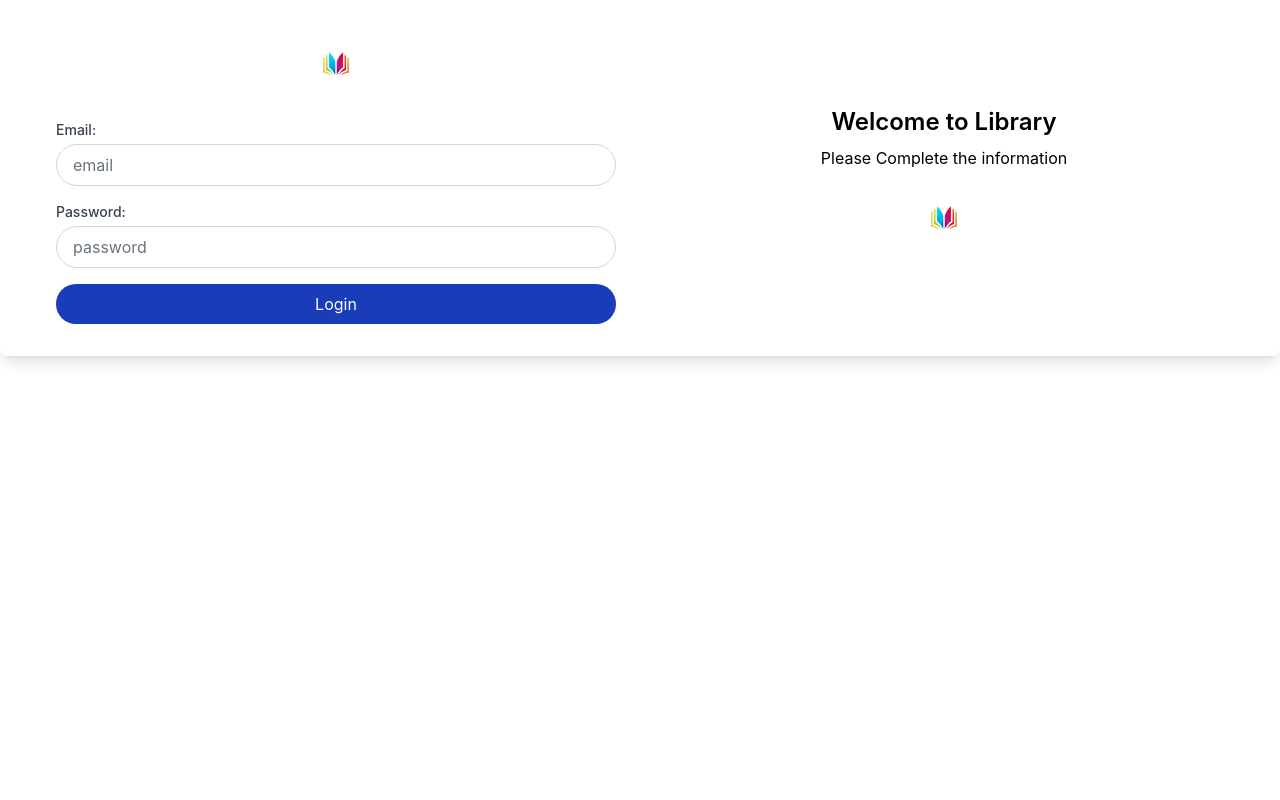
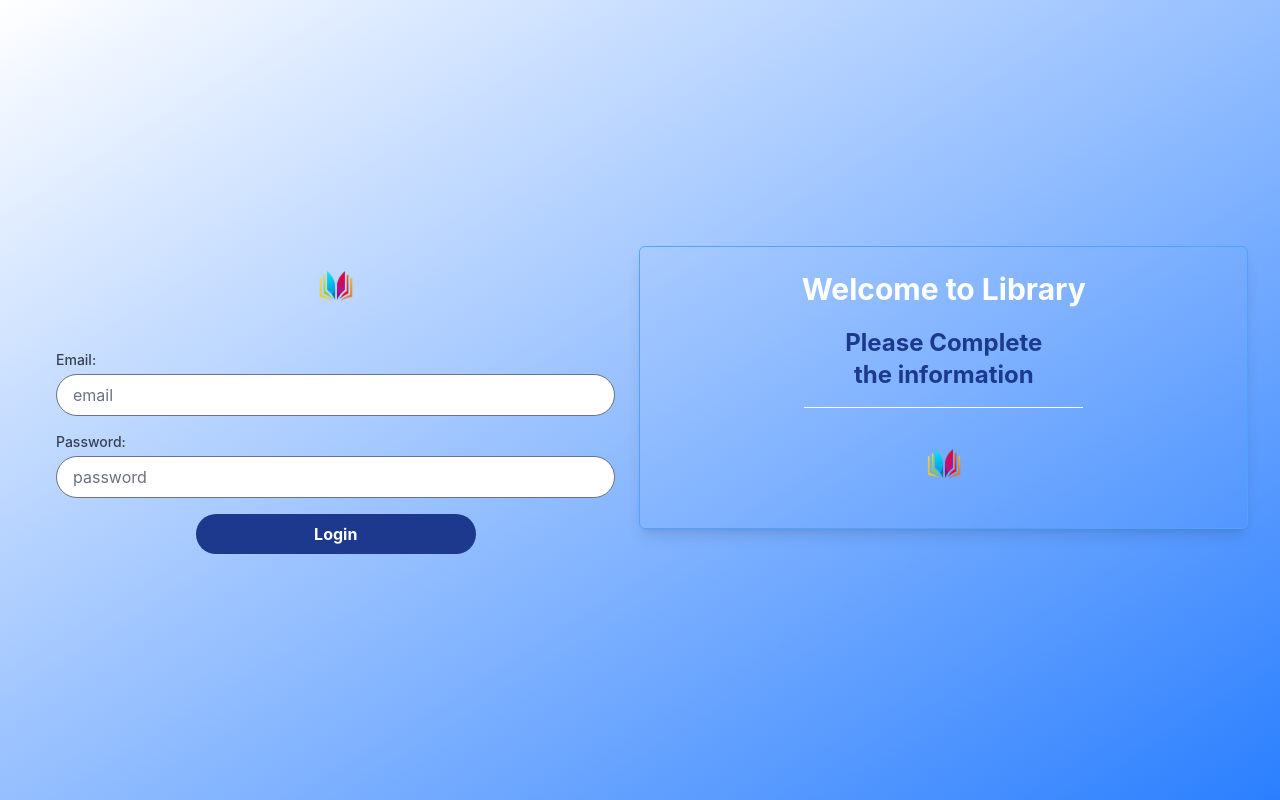
Before and after one commit to Roeurnvanneth/Project-LMS, a Vue app: page / in a window 1280 px wide. Built offline with nearby package versions, Linux system fonts and the light colour scheme.

Commit message:
login new

```diff
--- a/src/Auth/login.vue
+++ b/src/Auth/login.vue
@@ -10,18 +10,19 @@ const handleLogin = () => {
 </script>
 
 <template>
-  <div class="min-h-screen  flex items-center justify-center bg-gradient-to-br from-green-100 to-blue-200">
-    <div class="bg-white/40 backdrop-blur-md rounded-lg shadow-lg p-8 flex w-full max-w-5xl">
-      <div class="w-1/2 flex flex-col justify-center items-center space-y-6 px-6">
-        <img src="../assets/Lidrary.png" alt="Logo" class="w-16 h-16" />
-        <form @submit.prevent="handleLogin" class="w-full space-y-4">
+  <div class="relative h-full w-full flex items-center justify-center bg-gradient-to-br from-green-500 to-blue-500">
+    <div class="bg-white/40 backdrop-blur-md rounded-lg p-8 flex flex-col md:flex-row w-full max-w-5xl">
+      <!-- Left Section -->
+      <div class="w-full md:w-1/2 flex flex-col justify-center items-center space-y-6 px-6">
+        <img src="../assets/Lidrary.png" alt="Logo" class="w-20 h-20" />
+        <form @submit.prevent="handleLogin" class="space-y-4 h-full w-full">
           <div>
             <label class="block text-sm font-medium text-gray-700">Email:</label>
             <input
               type="email"
               placeholder="email"
               required
-              class="mt-1 w-full px-4 py-2 border border-gray-300 rounded-full focus:outline-none focus:ring-2 focus:ring-blue-400"
+              class="mt-1 w-full px-4 py-2 border border-gray-500 rounded-full focus:outline-none focus:ring-2 focus:ring-blue-400"
             />
           </div>
           <div>
@@ -30,27 +31,32 @@ const handleLogin = () => {
               type="password"
               placeholder="password"
               required
-              class="mt-1 w-full px-4 py-2 border border-gray-300 rounded-full focus:outline-none focus:ring-2 focus:ring-blue-400"
+              class="mt-1 w-full px-4 py-2 border border-gray-500 rounded-full focus:outline-none focus:ring-2 focus:ring-blue-400"
             />
           </div>
-          <button
-            type="submit"
-            class="w-full bg-blue-800 text-white py-2 rounded-full hover:bg-blue-900 transition"
-          >
-            Login
-          </button>
+          <div class="flex justify-center">
+            <button
+              type="submit"
+              class="w-1/2 bg-blue-900 font-bold text-white py-2 rounded-full hover:bg-blue-800 transition"
+            >
+              Login
+            </button>
+          </div>
         </form>
       </div>
 
-      <div class="w-1/2 flex flex-col justify-center items-center text-center bg-white/30 rounded-lg px-8">
-        <h2 class="text-2xl font-semibold text-black">Welcome to Library</h2>
-        <p class="text-green mt-2">Please Complete the information</p>
-        <div class="mt-4">
-          <img src="../assets/Lidrary.png" alt="Logo" class="w-16 h-16" />
+      <!-- Right Section -->
+      <div class="w-full md:w-[350px] h-full p-6 text-center border border-blue-400 rounded-md shadow-lg bg-white/60 backdrop-blur-md mt-8 md:mt-0">
+        <h2 class="text-3xl font-bold text-white">Welcome to Library</h2>
+        <p class="text-blue-900 font-bold text-2xl mt-5">
+          Please Complete <br />
+          the information
+        </p>
+        <hr class="my-4 border-t border-white w-1/2 mx-auto" />
+        <div class="mt-4 flex justify-center">
+          <img src="../assets/Lidrary.png" alt="Logo" class="w-20 h-20" />
         </div>
       </div>
     </div>
-
-
   </div>
 </template>
```
